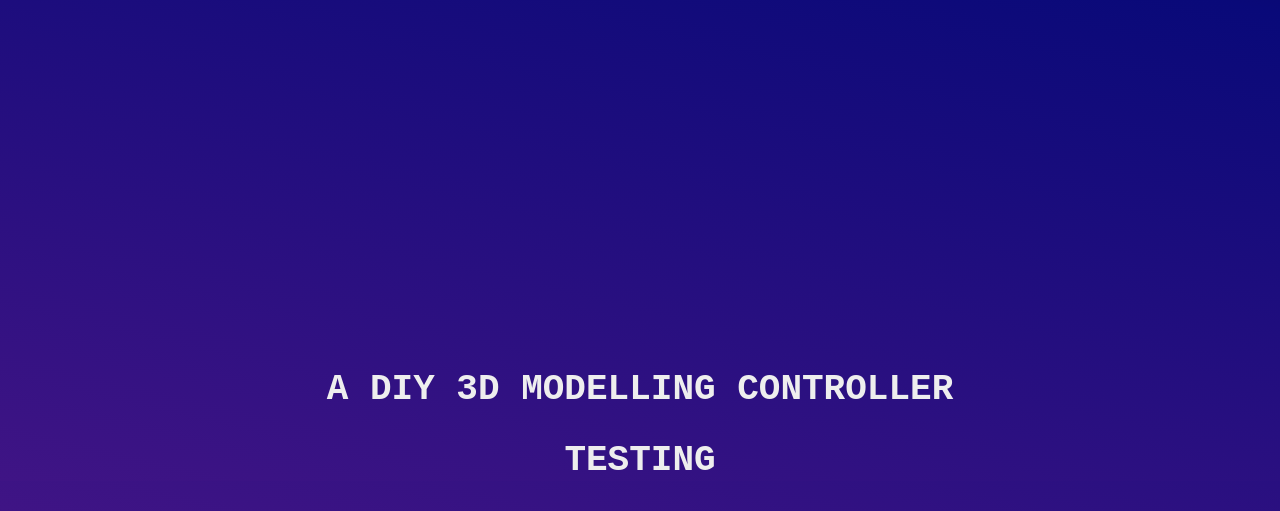
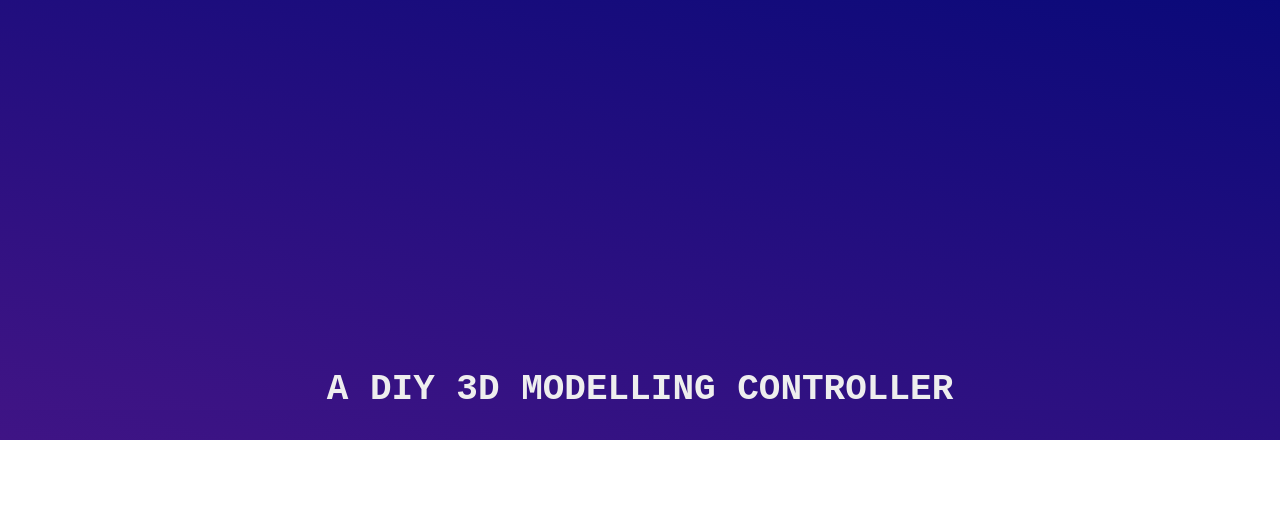
Before and after one commit to Chiron8/chiron8.dev, a plain HTML site: page 3db.html in a window 1280 px wide. Shown: the part 493-1004 px from the top of the page. After the commit the page ends 933 px from the top, so only its background shows below. Drawn offline with Linux system fonts and the light colour scheme; a web font is replaced by a local one.

Commit message:
auto-deploy works!

```diff
--- a/3db.html
+++ b/3db.html
@@ -14,7 +14,6 @@
     <!-- From Uiverse.io by adamgiebl -->
     <div class="Intro" id="Intro">
         <h2>A DIY 3D modelling controller</h2>
-        <h2>Testing</h2>
     </div>
     <script src="script3db.js"></script>
 </body>
```
